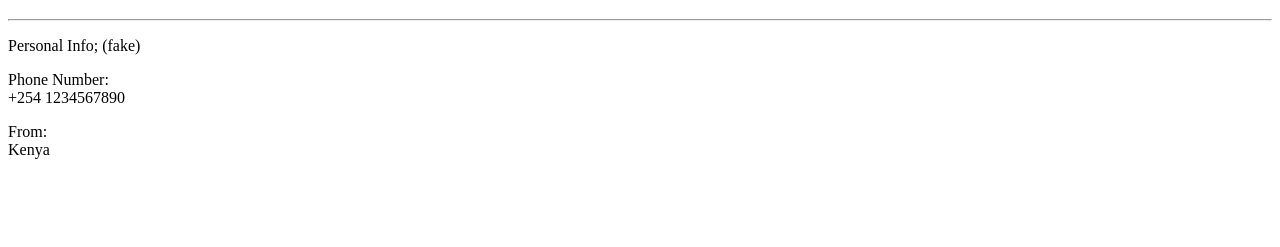
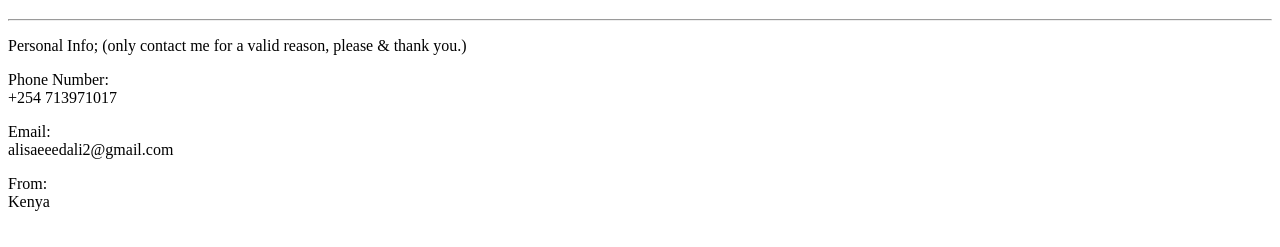
Before and after one commit to alisaeed-7/my-resume, a plain HTML site: page contact.html in a window 1280 px wide. Shown: the part 61-308 px from the top of the page. Drawn offline with Linux system fonts and the light colour scheme.

Commit message:
Update contact.html

```diff
--- a/contact.html
+++ b/contact.html
@@ -7,8 +7,9 @@
 <body>
     <h1>Contact Ali</h1>
     <hr >
-    <p>Personal Info; (fake) <br ></p>
-    <p>Phone Number: <br >+254 1234567890</p>
+    <p>Personal Info; (only contact me for a valid reason, please & thank you.)<br ></p>
+    <p>Phone Number: <br >+254 713971017</p>
+    <p>Email: <br >alisaeeedali2@gmail.com</p>
     <p>From: <br > Kenya</p>
 </body>
 </html>
```
